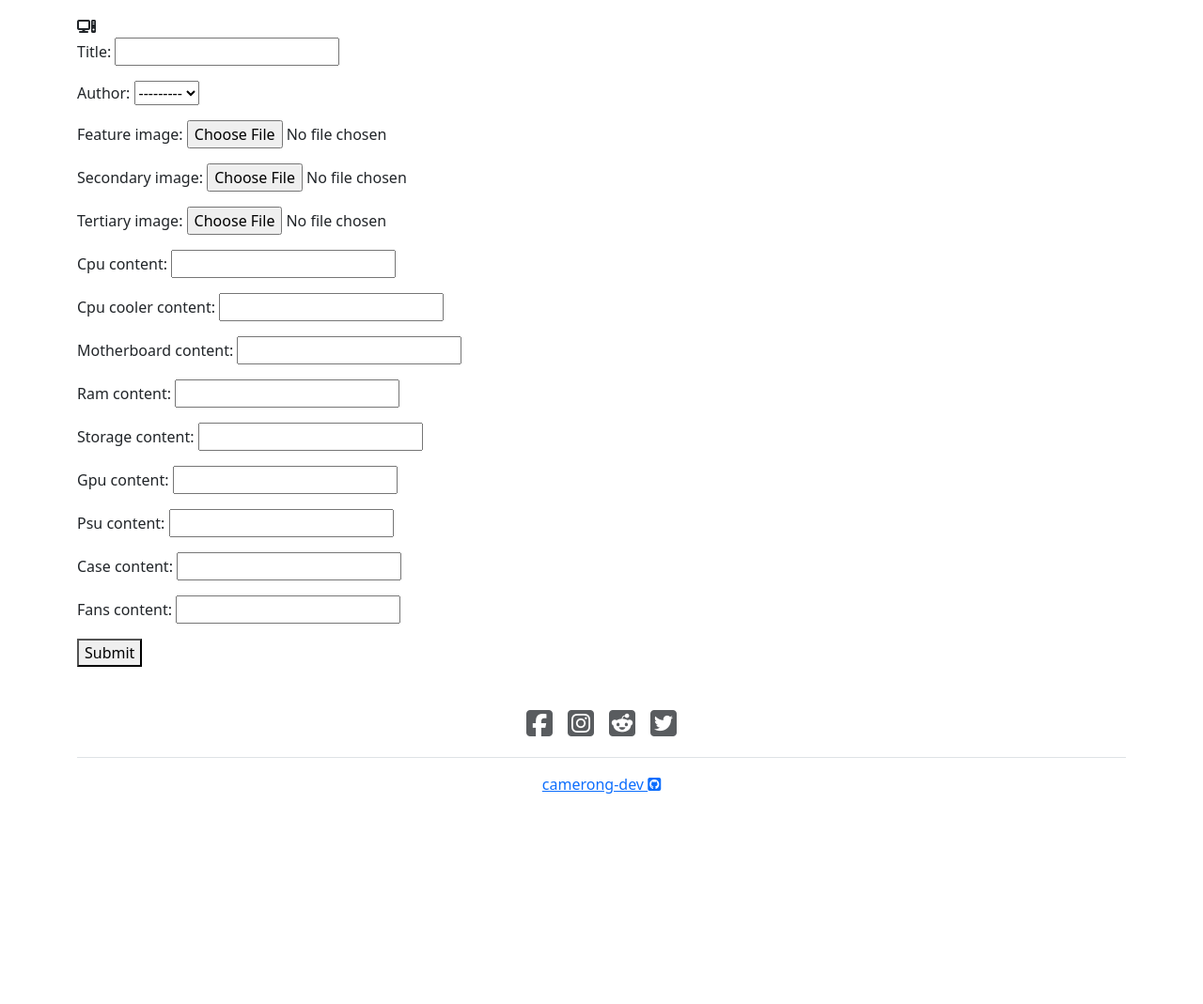
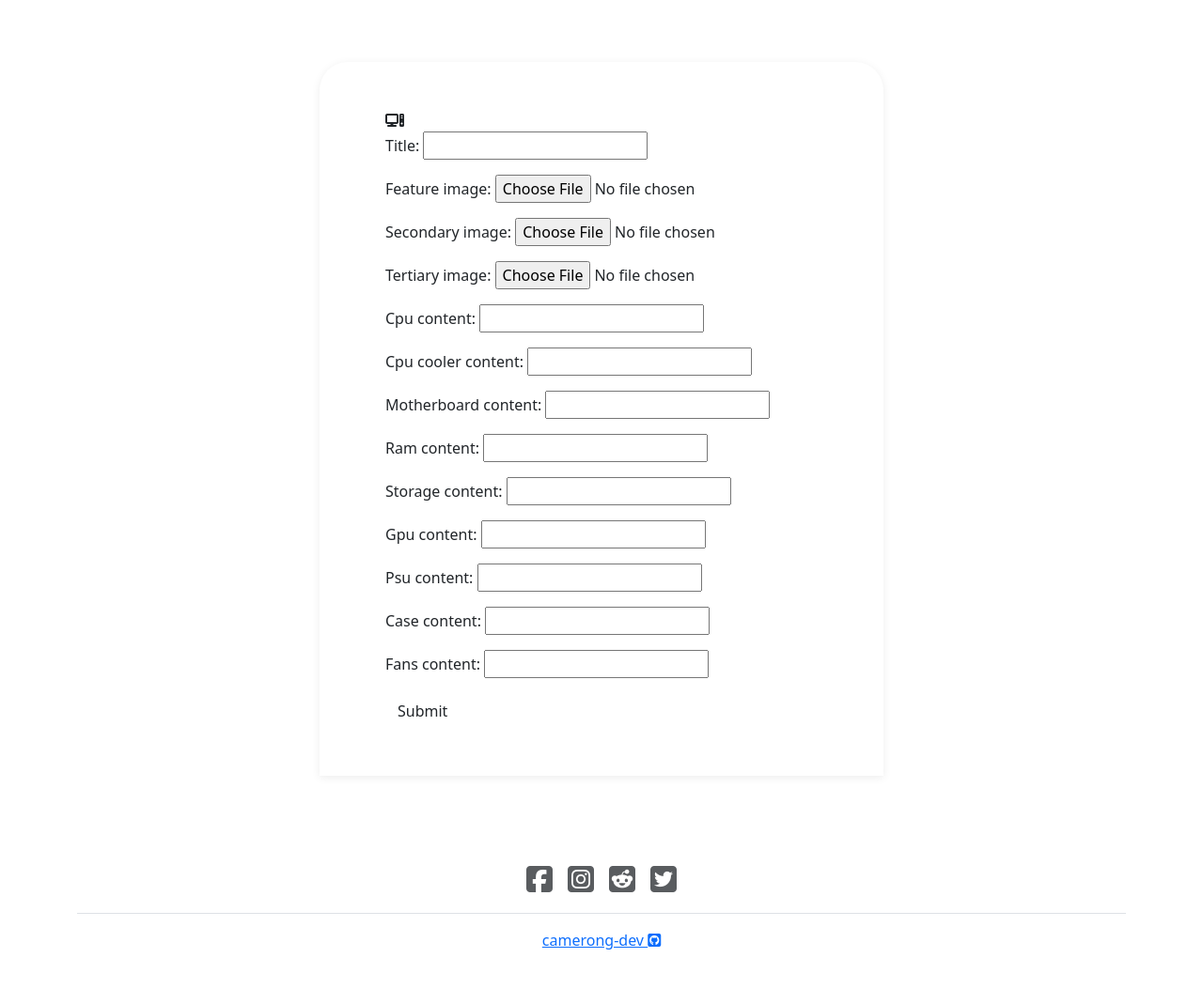
Before and after one commit to camerong-dev/inspire-pc, a Django app: page /add_pc/ in a window 1280 px wide. Shown: the part 56-1125 px from the top of the page at 94% size. Before the commit the page ends 901 px from the top, so only its background shows below. Run offline with Django 3.2, Linux system fonts and the light colour scheme; some libraries are stand-ins or nearby versions.

Commit message:
Link base.html to css

```diff
--- a/inspiration/forms.py
+++ b/inspiration/forms.py
@@ -5,21 +5,20 @@ from .models import Post
 class PostForm(forms.ModelForm):
     class Meta:
         model = Post
-        fields = ('title', 'author', 'feature_image', 'secondary_image', 'tertiary_image', 'cpu_content', 'cpu_cooler_content', 'motherboard_content', 'ram_content', 'storage_content', 'gpu_content', 'psu_content', 'case_content', 'fans_content')
+        fields = ('title', 'feature_image', 'secondary_image', 'tertiary_image', 'cpu_content', 'cpu_cooler_content', 'motherboard_content', 'ram_content', 'storage_content', 'gpu_content', 'psu_content', 'case_content', 'fans_content')
 
         widget = {
-            'title': forms.TextInput(attrs={'class': 'form-control'}),
-            #'author': forms.TextInput(attrs={'class': 'form-control'}),
-            'feature_image': forms.FileInput(attrs={'class': 'form-control'}),
-            'secondary_image': forms.FileInput(attrs={'class': 'form-control'}),
-            'tertiary_image': forms.FileInput(attrs={'class': 'form-control'}),
-            'cpu_content': forms.TextInput(attrs={'class': 'form-control'}),
-            'cpu_cooler_content': forms.TextInput(attrs={'class': 'form-control'}),
-            'motherboard_content': forms.TextInput(attrs={'class': 'form-control'}),
-            'ram_content': forms.TextInput(attrs={'class': 'form-control'}),
-            'storage_content': forms.TextInput(attrs={'class': 'form-control'}),
-            'gpu_content': forms.TextInput(attrs={'class': 'form-control'}),
-            'psu_content': forms.TextInput(attrs={'class': 'form-control'}),
-            'case_content': forms.TextInput(attrs={'class': 'form-control'}),
-            'fans_content': forms.TextInput(attrs={'class': 'form-control'}),
+            'title': forms.TextInput(attrs={'class': 'form-control item', 'placeholder': 'Name of your PC'}),
+            'feature_image': forms.FileInput(attrs={'class': 'form-control item'}),
+            'secondary_image': forms.FileInput(attrs={'class': 'form-control item'}),
+            'tertiary_image': forms.FileInput(attrs={'class': 'form-control item'}),
+            'cpu_content': forms.TextInput(attrs={'class': 'form-control item'}),
+            'cpu_cooler_content': forms.TextInput(attrs={'class': 'form-control item'}),
+            'motherboard_content': forms.TextInput(attrs={'class': 'form-control item'}),
+            'ram_content': forms.TextInput(attrs={'class': 'form-control item'}),
+            'storage_content': forms.TextInput(attrs={'class': 'form-control item'}),
+            'gpu_content': forms.TextInput(attrs={'class': 'form-control item'}),
+            'psu_content': forms.TextInput(attrs={'class': 'form-control item'}),
+            'case_content': forms.TextInput(attrs={'class': 'form-control item'}),
+            'fans_content': forms.TextInput(attrs={'class': 'form-control item'}),
         }
--- /dev/null
+++ b/static/css/style.css
@@ -0,0 +1,13 @@
+.registration-form{
+    padding: 50px 0;
+}
+
+.registration-form form{
+    background-color: #fff;
+    max-width: 600px;
+    margin: auto;
+    padding: 50px 70px;
+    border-top-left-radius: 30px;
+    border-top-right-radius: 30px;
+    box-shadow: 0px 2px 10px rgba(0, 0, 0, 0.075);
+}
--- a/templates/add_pc.html
+++ b/templates/add_pc.html
@@ -14,7 +14,7 @@
             <form method="POST" enctype="multipart/form-data">
                 {% csrf_token %}
                 {{ form.as_p }}
-            <button type='submit'>Submit</button>
+                <button type='submit' class='btn btn-block'>Submit</button>
         </div>
 </div>
 
--- a/templates/base.html
+++ b/templates/base.html
@@ -5,6 +5,7 @@
     <meta name="viewport" content="width=device-width, initial-scale=1">
     <title></title>
     <link href="https://cdn.jsdelivr.net/npm/bootstrap@5.3.0-alpha3/dist/css/bootstrap.min.css" rel="stylesheet" integrity="sha384-KK94CHFLLe+nY2dmCWGMq91rCGa5gtU4mk92HdvYe+M/SXH301p5ILy+dN9+nJOZ" crossorigin="anonymous">
+    <link rel="stylesheet" href="../static/css/style.css">
   </head>
 
   <body>
```
